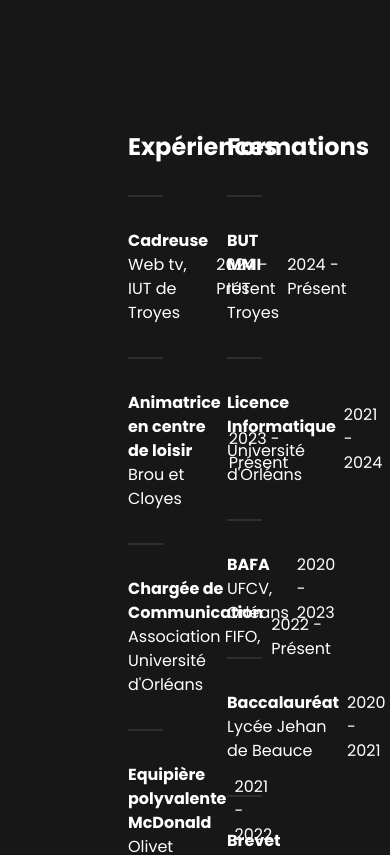
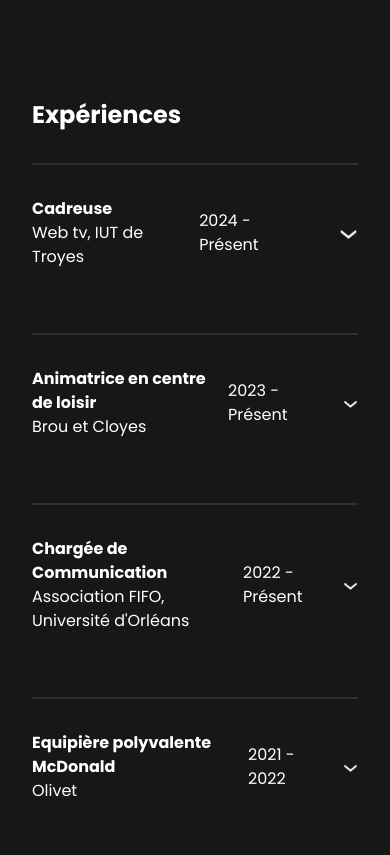
Before and after one commit to antoinefavereau/lochus-cecile, a Next.js app: page / in a window 390 px wide. Shown: the part 1280-2135 px from the top of the page. Built offline with nearby package versions, Linux system fonts and the light colour scheme; a web font is replaced by a local one.

Commit message:
feat: refactor Formations component for improved structure and add custom CSS property + responsive

```diff
--- a/components/layout/home/formations.tsx
+++ b/components/layout/home/formations.tsx
@@ -1,5 +1,15 @@
+import Image from "next/image";
+
+interface List {
+  id: number;
+  title: string;
+  company: string;
+  date: string;
+  list: string[];
+}
+
 export default function Formations() {
-  const experiences = [
+  const experiences: List[] = [
     {
       id: 1,
       title: "Cadreuse",
@@ -45,7 +55,7 @@ export default function Formations() {
     },
   ];
 
-  const formations = [
+  const formations: List[] = [
     {
       id: 1,
       title: "BUT MMI",
@@ -87,60 +97,54 @@ export default function Formations() {
     },
   ];
 
-  return (
-    <section id="formations" className="grid grid-cols-2 gap-16 p-32">
+  const list = (title: string, items: List[]) => {
+    return (
       <div className="flex flex-col gap-8">
-        <h2 className="text-2xl font-bold">Expériences</h2>
+        <h2 className="text-2xl font-bold">{title}</h2>
         <div>
-          {experiences.map((experience) => (
+          {items.map((item) => (
             <div
               className="group py-8 flex flex-col border-t-2 border-veryLight last:border-b-2"
-              key={experience.id}
+              key={item.id}
             >
               <div className="flex items-center justify-between gap-2">
                 <div className="flex flex-col">
-                  <h3 className="font-bold">{experience.title}</h3>
-                  <p>{experience.company}</p>
+                  <h3 className="font-bold">{item.title}</h3>
+                  <p>{item.company}</p>
                 </div>
-                <p>{experience.date}</p>
+                <div className="flex items-center gap-8">
+                  <p>{item.date}</p>
+                  <Image
+                    className="block md:hidden transform group-hover:rotate-180 transition-transform duration-300"
+                    src="/Chevron Down.svg"
+                    alt="chevron"
+                    width={20}
+                    height={20}
+                  />
+                </div>
               </div>
-              <div className="max-h-0 overflow-hidden group-hover:max-h-40 transition-max-height duration-500">
-                <ul className="pt-8">
-                  {experience.list.map((item, index) => (
-                    <li key={index}>{item}</li>
-                  ))}
-                </ul>
-              </div>
+              <ul
+                className="pt-8 h-0 overflow-hidden group-hover:h-fit transition-height duration-500 ease-in-out"
+                style={{ interpolateSize: "allow-keywords" }}
+              >
+                {item.list.map((content, index) => (
+                  <li key={index}>{content}</li>
+                ))}
+              </ul>
             </div>
           ))}
         </div>
       </div>
-      <div className="flex flex-col gap-8">
-        <h2 className="text-2xl font-bold">Formations</h2>
-        <div>
-          {formations.map((formation) => (
-            <div
-              className="group py-8 flex flex-col border-t-2 border-veryLight last:border-b-2"
-              key={formation.id}
-            >
-              <div className="flex items-center justify-between gap-2">
-                <div className="flex flex-col">
-                  <h3 className="font-bold">{formation.title}</h3>
-                  <p>{formation.company}</p>
-                </div>
-                <p>{formation.date}</p>
-              </div>
-              <div className="max-h-0 overflow-hidden group-hover:max-h-40 transition-max-height duration-500">
-                <ul className="pt-8">
-                  {formation.list.map((item, index) => (
-                    <li key={index}>{item}</li>
-                  ))}
-                </ul>
-              </div>
-            </div>
-          ))}
-        </div>
-      </div>
+    );
+  };
+
+  return (
+    <section
+      id="formations"
+      className="grid md:grid-cols-2 gap-40 md:gap-16 py-24 px-8 xs:px-16 lg:px-24"
+    >
+      {list("Expériences", experiences)}
+      {list("Formations", formations)}
     </section>
   );
 }
```
Also changed, not shown: global.d.ts (added, +7 -0 lines), public/Chevron Down.svg (added).
